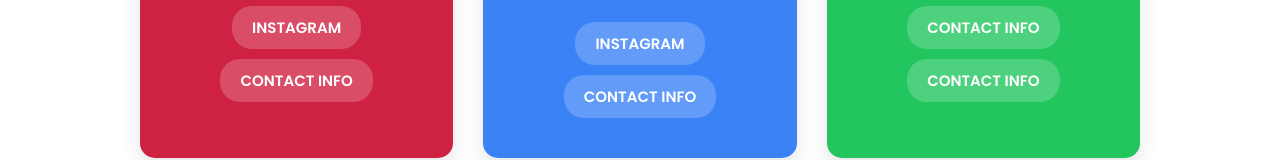
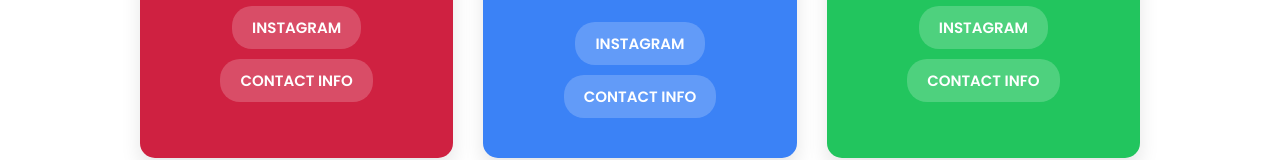
Before and after one commit to ammarsetiawan/gps-traker, a plain HTML site: page about.html in a window 1280 px wide. Shown: the part 1704-1864 px from the top of the page. Drawn offline with nearby package versions, Linux system fonts and the light colour scheme.

Commit message:
Update Instagram link text in about.html

```diff
--- a/about.html
+++ b/about.html
@@ -544,7 +544,7 @@
                     alt="Dhabit Abdilah Adibraja Avatar">
                 <p class="tip">Dhabit Abdilah Adibraja</p>
                 <p class="second-text">Database & Infrastructure Engineer</p>
-                <a href="https://www.instagram.com/dhbiith_/" class=" btn-custom">Contact Info</a>
+                <a href="https://www.instagram.com/dhbiith_/" class=" btn-custom">Instagram</a>
                 <a href="#" class="btn-custom">Contact Info</a>
             </div>
         </div>
```
